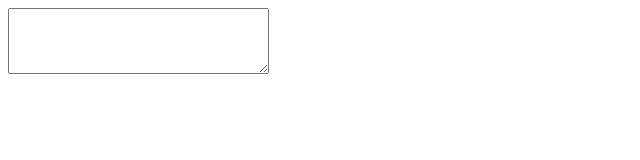
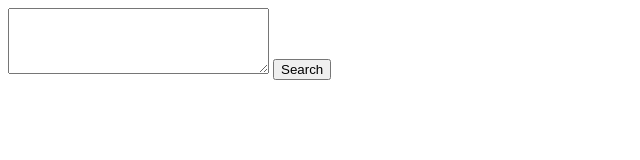
Before and after one commit to advertisemedev/advertisemedev.github.io, a plain HTML site: page index.html in a window 1280 px wide. Shown: the whole page, without its empty margins (0-640 px from the left). Drawn offline with Linux system fonts and the light colour scheme.

Commit message:
Update index.html

```diff
--- a/index.html
+++ b/index.html
@@ -11,7 +11,7 @@
 <body>
 <form method="post" action=" " onSubmit="window.location.reload()">
 <textarea cols="30" rows="4" name="search" id="search" maxlength="200"></textarea>
-<br/>
+<input type="submit"  value="Search"/>
 </form>
 </body>
 </html>
```
